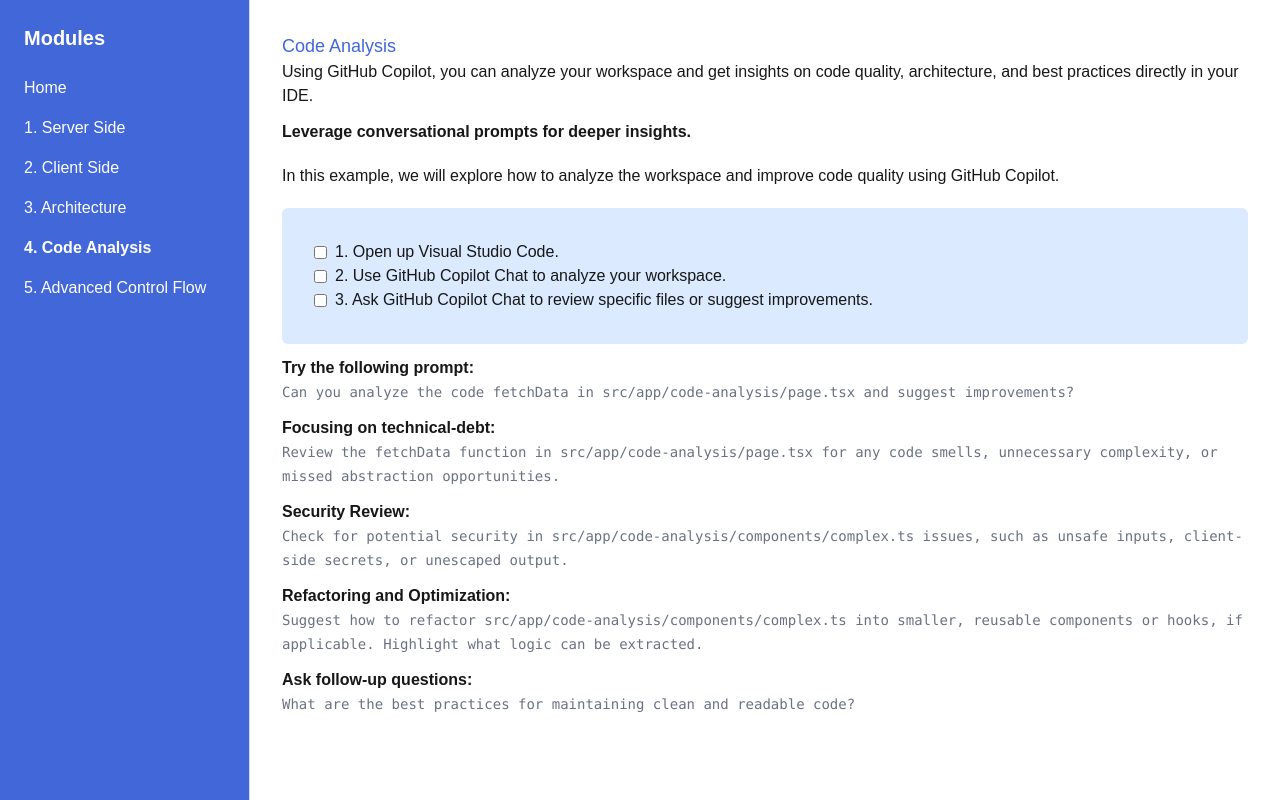
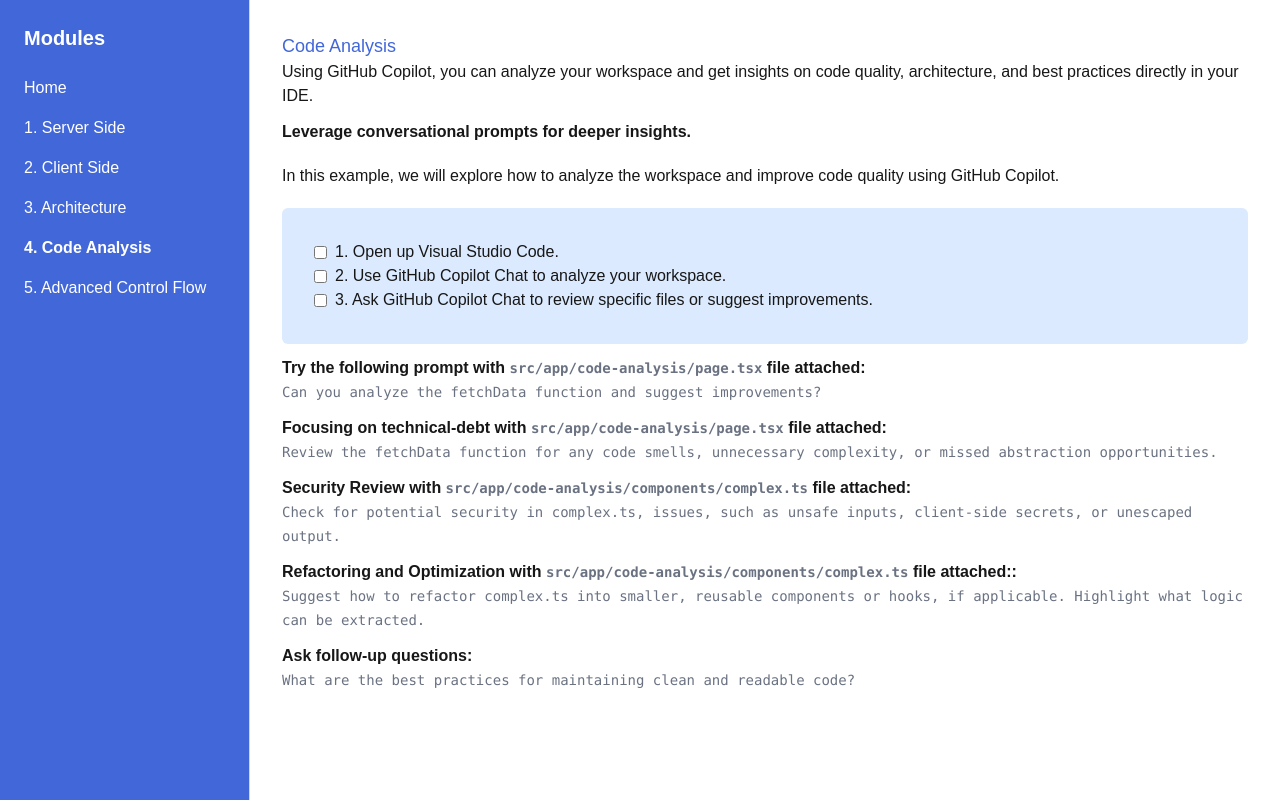
Before and after one commit to dminkovski/ghcp-advanced-ts, a Next.js app: page /code-analysis in a window 1280 px wide. Built offline with nearby package versions, Linux system fonts and the light colour scheme; no server answers.

Commit message:
Min adjustments

```diff
--- a/src/app/advanced-control-flow/page.tsx
+++ b/src/app/advanced-control-flow/page.tsx
@@ -15,7 +15,7 @@
         <TodoItem>1. Open up Visual Studio Code.</TodoItem>
         <TodoItem>2. Ask GitHub Copilot Chat and apply advanced prompting.</TodoItem>
       </Todos>
-      <p className='mt-3 text-md font-bold'>Try the following prompt with <CodeBlock>complex.ts</CodeBlock> file attached:</p>
+      <p className='mt-3 text-md font-bold'>Try the following prompt with <CodeBlock>src/app/code-analysis/components/complex.ts</CodeBlock> file attached:</p>
       <CodeBlock>{"Let's refactor this step by step. Start by summarizing the code, and wait for me to confirm the next step."}</CodeBlock>
       <p className='mt-3 text-md font-bold'>Multiple Options for Design Decisions:</p>
       <CodeBlock>{"Give me 3 different approaches to implement a login function. Briefly explain the trade-offs for each."}</CodeBlock>
--- a/src/app/code-analysis/page.tsx
+++ b/src/app/code-analysis/page.tsx
@@ -24,14 +24,14 @@
         <TodoItem>2. Use GitHub Copilot Chat to analyze your workspace.</TodoItem>
         <TodoItem>3. Ask GitHub Copilot Chat to review specific files or suggest improvements.</TodoItem>
       </Todos>
-      <p className='mt-3 text-md font-bold'>Try the following prompt:</p>
-      <CodeBlock>{"Can you analyze the code fetchData in src/app/code-analysis/page.tsx and suggest improvements?"}</CodeBlock>
-      <p className='mt-3 text-md font-bold'>Focusing on technical-debt:</p>
-      <CodeBlock>{"Review the fetchData function in src/app/code-analysis/page.tsx for any code smells, unnecessary complexity, or missed abstraction opportunities."}</CodeBlock>
-      <p className='mt-3 text-md font-bold'>Security Review:</p>
-      <CodeBlock>{"Check for potential security in src/app/code-analysis/components/complex.ts issues, such as unsafe inputs, client-side secrets, or unescaped output."}</CodeBlock>
-      <p className='mt-3 text-md font-bold'>Refactoring and Optimization:</p>
-      <CodeBlock>{"Suggest how to refactor src/app/code-analysis/components/complex.ts into smaller, reusable components or hooks, if applicable. Highlight what logic can be extracted."}</CodeBlock>
+      <p className='mt-3 text-md font-bold'>Try the following prompt with <CodeBlock>src/app/code-analysis/page.tsx</CodeBlock> file attached:</p>
+      <CodeBlock>{"Can you analyze the fetchData function and suggest improvements?"}</CodeBlock>
+      <p className='mt-3 text-md font-bold'>Focusing on technical-debt with <CodeBlock>src/app/code-analysis/page.tsx</CodeBlock> file attached:</p>
+      <CodeBlock>{"Review the fetchData function for any code smells, unnecessary complexity, or missed abstraction opportunities."}</CodeBlock>
+      <p className='mt-3 text-md font-bold'>Security Review with <CodeBlock>src/app/code-analysis/components/complex.ts</CodeBlock> file attached:</p>
+      <CodeBlock>{"Check for potential security in complex.ts, issues, such as unsafe inputs, client-side secrets, or unescaped output."}</CodeBlock>
+      <p className='mt-3 text-md font-bold'>Refactoring and Optimization with <CodeBlock>src/app/code-analysis/components/complex.ts</CodeBlock> file attached::</p>
+      <CodeBlock>{"Suggest how to refactor complex.ts into smaller, reusable components or hooks, if applicable. Highlight what logic can be extracted."}</CodeBlock>
       <p className='mt-3 text-md font-bold'>Ask follow-up questions:</p>
       <CodeBlock>{"What are the best practices for maintaining clean and readable code?"}</CodeBlock>
     </div>
--- a/src/components/todo.tsx
+++ b/src/components/todo.tsx
@@ -102,9 +102,9 @@
             </TodoList>
         </div>
         {allTodosCompleted && (
-          <p style={{ marginTop: '20px', color: 'green' }}>
+          <div style={{ marginTop: '20px', color: 'green' }}>
             { completedMessage }
-          </p>
+          </div>
         )}
     </div>
     );
```
